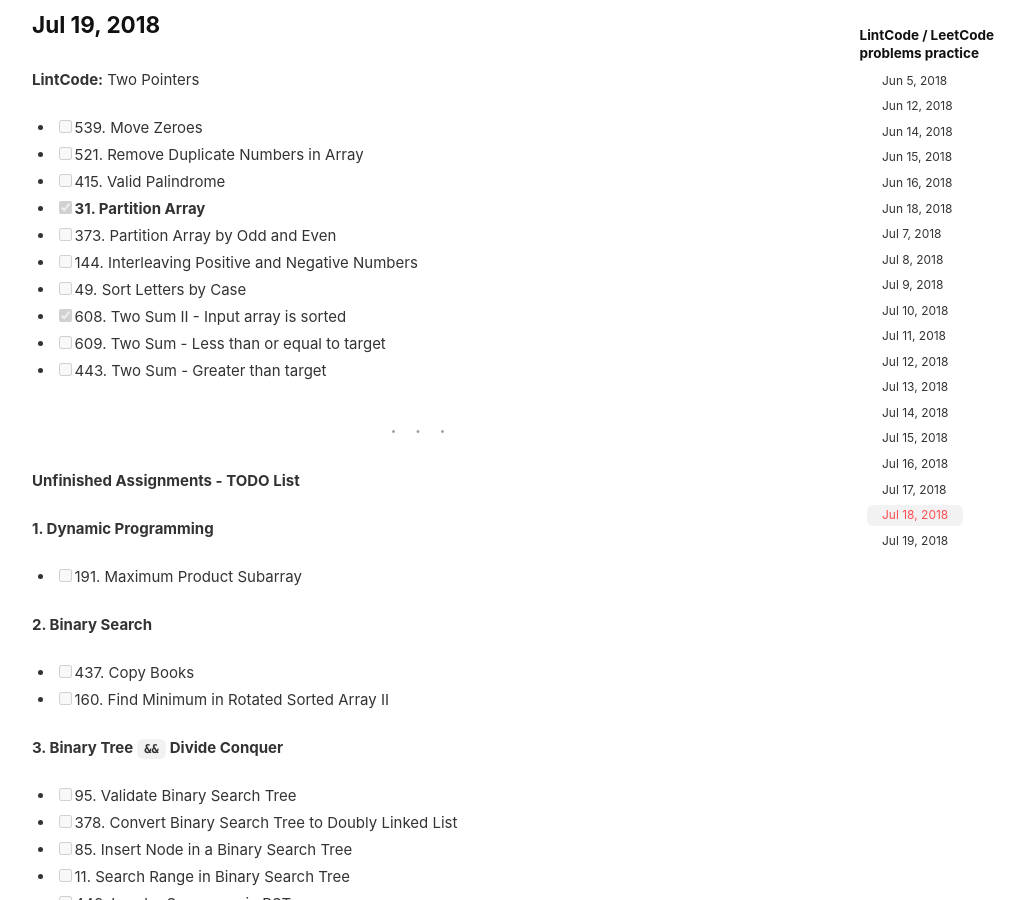
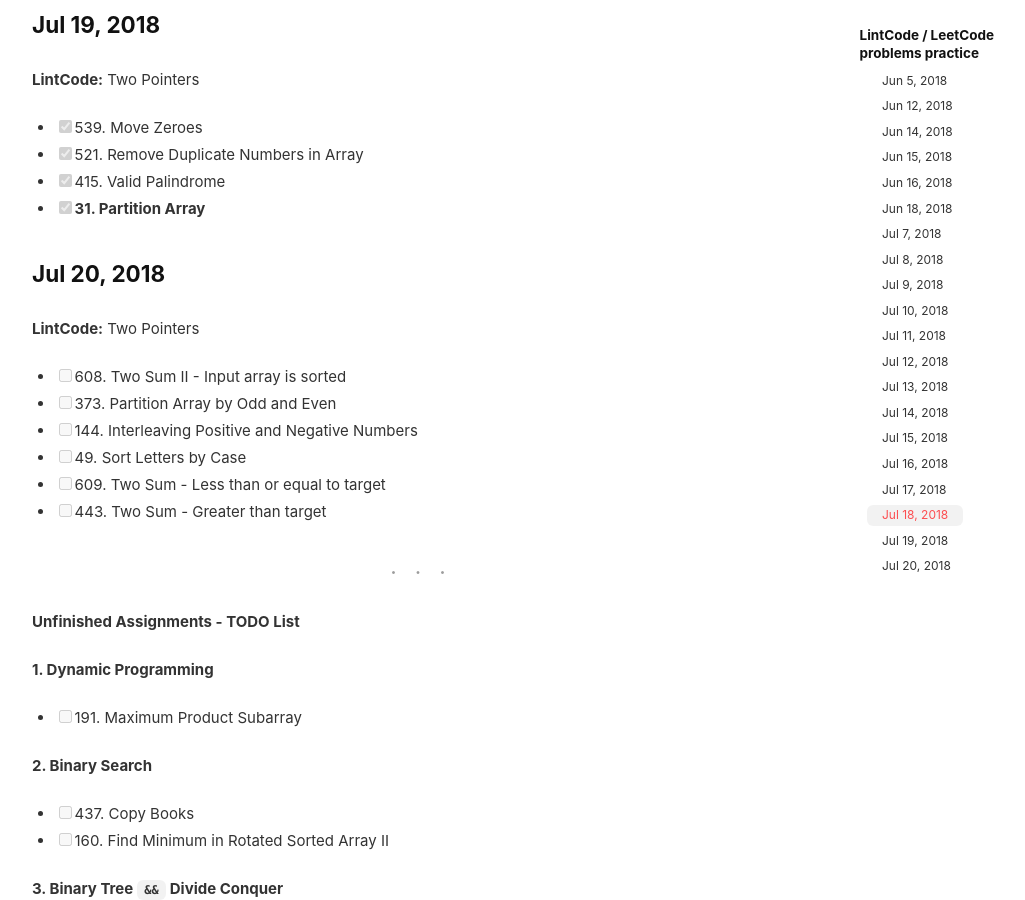
Before and after one commit to Zhenye-Na/blog, a Jekyll site: the page built from _posts/2018-06-05-problem-practice.md, in a window 1280 px wide and 900 px high, scrolled down 6129 px. Shown: the whole window, without its empty margins (103-1128 px from the left). Built offline with Jekyll 4.4.1, drawn with Linux system fonts in a browser that asks for light colours; nearby versions of some CDN libraries; comment, search, counter and statistics services are not loaded.

Commit message:
Update logs

```diff
--- a/_posts/2018-06-05-problem-practice.md
+++ b/_posts/2018-06-05-problem-practice.md
@@ -105,9 +105,9 @@
 
 **LintCode:** Binary Tree `&&` Divide Conquer
 
-- [x] 66. Binary Tree Preorder Traversal
-- [x] 67. Binary Tree Inorder Traversal
-- [x] 68. Binary Tree Postorder Traversal
+- [x] **66. Binary Tree Preorder Traversal**
+- [x] **67. Binary Tree Inorder Traversal**
+- [x] **68. Binary Tree Postorder Traversal**
 - [x] 97. Maximum Depth of Binary Tree
 - [x] 480. Binary Tree Paths
 - [x] 93. Balanced Binary Tree
@@ -154,8 +154,8 @@
 
 **LintCode:**  Breadth-First-Search
 
-- [x] 69. Binary Tree Level Order Traversal
-- [x] 70. Binary Tree Level Order Traversal II
+- [x] **69. Binary Tree Level Order Traversal**
+- [x] **70. Binary Tree Level Order Traversal II**
 - [x] 433. Number of Islands
 - [x] 7. Serialize and Deserialize Binary Tree
 - [x] 127. Topological Sorting
@@ -246,19 +246,22 @@
 
 **LintCode:**  Two Pointers
 
-- [ ] 539. Move Zeroes
-- [ ] 521. Remove Duplicate Numbers in Array
-- [ ] 415. Valid Palindrome
+- [x] 539. Move Zeroes
+- [x] 521. Remove Duplicate Numbers in Array
+- [x] 415. Valid Palindrome
 - [x] **31. Partition Array**
+
+
+### Jul 20, 2018
+
+**LintCode:**  Two Pointers
+
+- [ ] 608. Two Sum II - Input array is sorted
 - [ ] 373. Partition Array by Odd and Even
 - [ ] 144. Interleaving Positive and Negative Numbers
 - [ ] 49. Sort Letters by Case
-- [x] 608. Two Sum II - Input array is sorted
 - [ ] 609. Two Sum - Less than or equal to target
 - [ ] 443. Two Sum - Greater than target
-
-
-
 
 * * *
 
```
